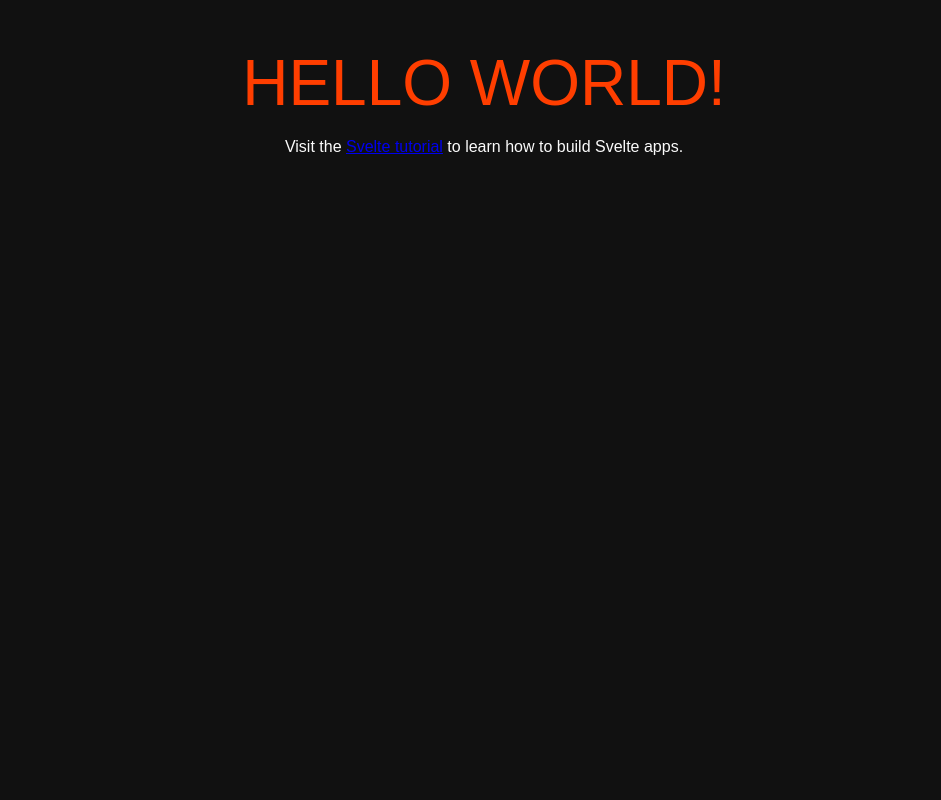
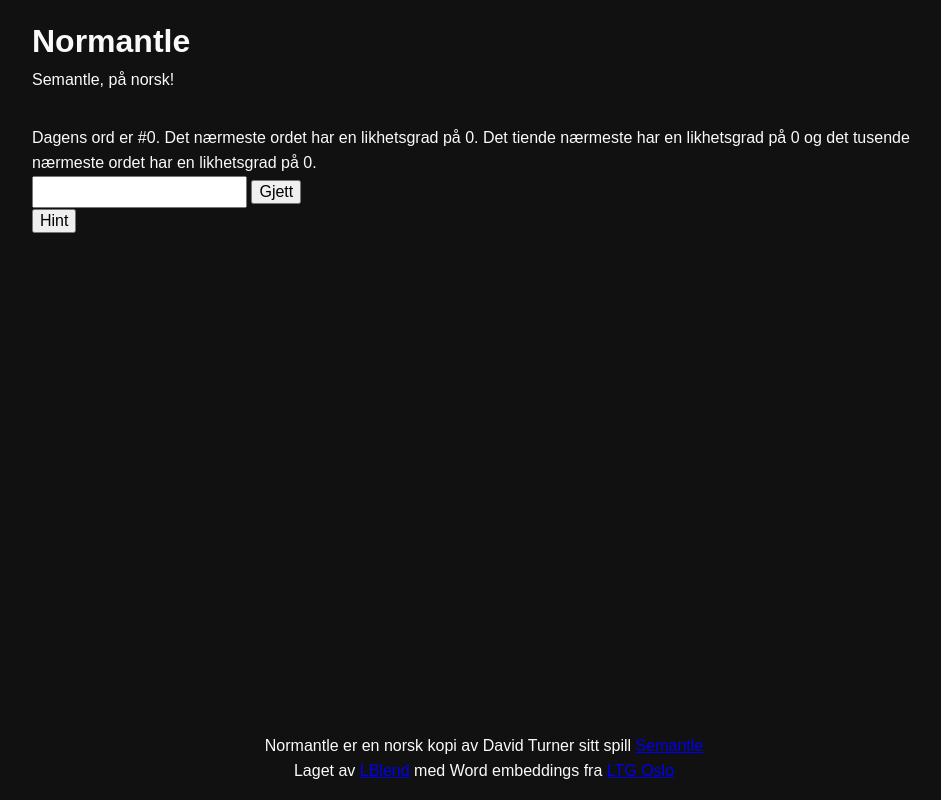
Before and after one commit to LBlend/normantle-frontend, a Svelte app: page / in a window 1280 px wide. Shown: the whole page, without its empty margins (156-1097 px from the left). Built offline with nearby package versions, Linux system fonts and the light colour scheme.

Commit message:
initial app component

```diff
--- a/src/App.svelte
+++ b/src/App.svelte
@@ -1,30 +1,16 @@
 <script lang="ts">
-	export let name: string;
+	import Header from "./Header.svelte";
+	import TodayInfo from "./TodayInfo.svelte";
+	import Guess from "./Guess.svelte";
+	import Footer from './Footer.svelte';
 </script>
 
+<Header />
 <main>
-	<h1>Hello {name}!</h1>
-	<p>Visit the <a href="https://svelte.dev/tutorial">Svelte tutorial</a> to learn how to build Svelte apps.</p>
+	<TodayInfo />
+	<Guess />
 </main>
+<Footer />
 
 <style>
-	main {
-		text-align: center;
-		padding: 1em;
-		max-width: 240px;
-		margin: 0 auto;
-	}
-
-	h1 {
-		color: #ff3e00;
-		text-transform: uppercase;
-		font-size: 4em;
-		font-weight: 100;
-	}
-
-	@media (min-width: 640px) {
-		main {
-			max-width: none;
-		}
-	}
 </style>
```
